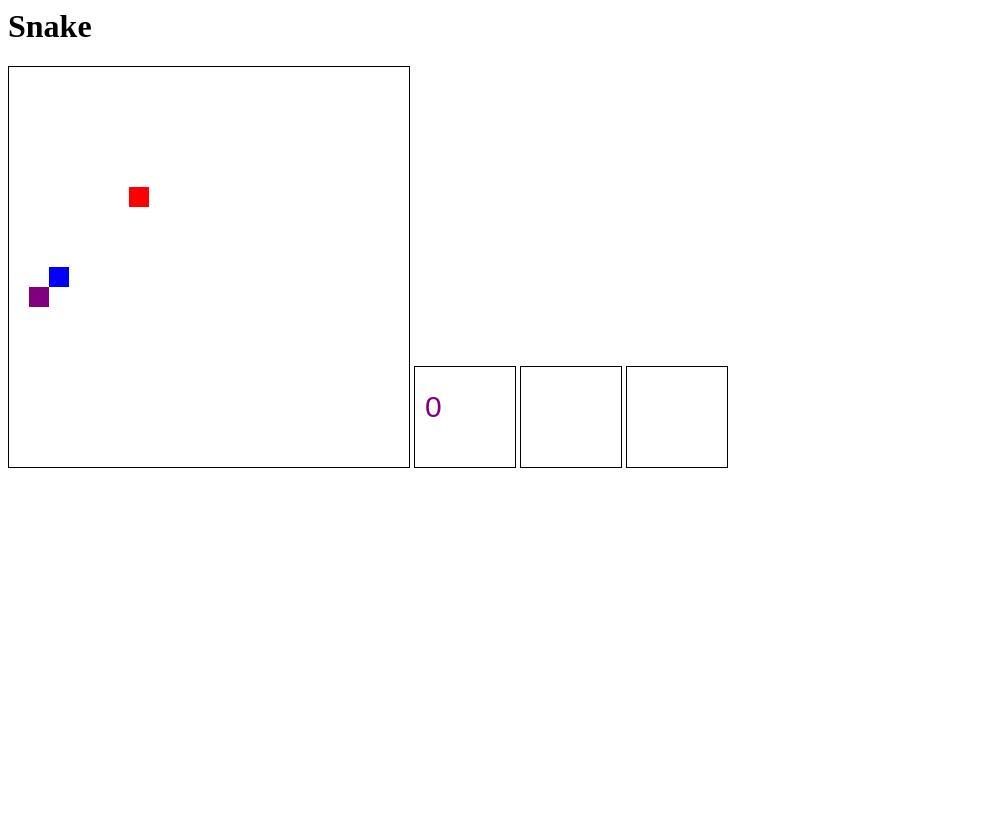
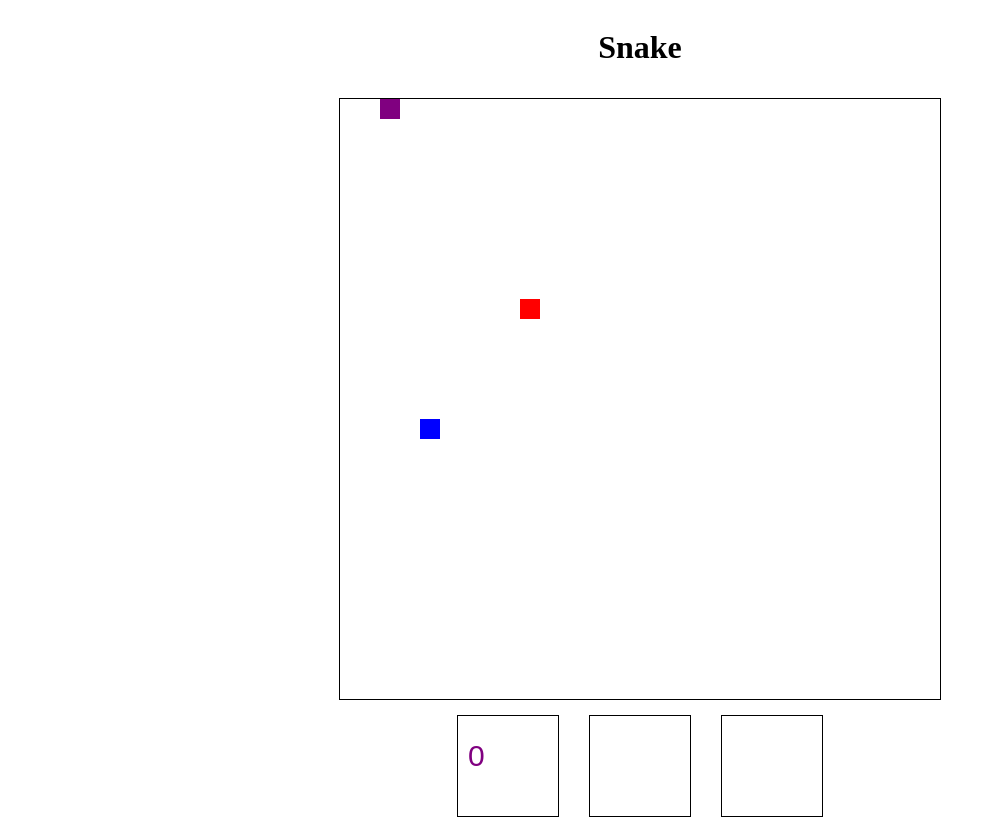
Before and after one commit to rg-km/se-fe4-kelompok4, a plain HTML site: page snake-game/index.html in a window 1280 px wide. Shown: the whole page, without its empty margins (0-996 px from the left). Before the commit the page ends 800 px from the top, so only its background shows below. Drawn offline with Linux system fonts and the light colour scheme.

Commit message:
giving style on branch main

```diff
--- a/snake-game/index.html
+++ b/snake-game/index.html
@@ -2,14 +2,30 @@
 
 <head>
 </head>
-<script type="text/javascript" src="script.js"></script>
+<link rel="stylesheet" href="style.css">
 
 <body onload="draw();">
-    <h1>Snake</h1>
-    <canvas id="snakeBoard" width="400" height="400" style="border:1px solid #000000;"></canvas>
-    <canvas id="score1Board" width="100" height="100" style="border:1px solid #000000;"></canvas>
-    <canvas id="score2Board" width="100" height="100" style="border:1px solid #000000;"></canvas>
-    <canvas id="score2Board" width="100" height="100" style="border:1px solid #000000;"></canvas>
+    <div class="judulgame">
+        <h1 class="judul">Snake</h1>
+    </div>
+    <div class="game-snake">
+        <canvas id="snakeBoard" width="600" height="600" style="border:1px solid #000000;"></canvas>
+    </div>
+    <div class="score-snake">
+        <canvas class="score" id="score1Board" width="100" height="100" style="border:1px solid #000000;"></canvas>
+        <canvas class="score" id="score2Board" width="100" height="100" style="border:1px solid #000000;"></canvas>
+        <canvas class="score" id="score3Board" width="100" height="100" style="border:1px solid #000000;"></canvas>
+    </div>
+    <!-- <div class="board-speed">
+
+    </div>
+    <div class="board-level">>
+
+    </div> -->
+
+    <!-- scirpt -->
+
+    <script type="text/javascript" src="script.js"></script>
 </body>
 
 </html>
--- a/snake-game/script.js
+++ b/snake-game/script.js
@@ -1,5 +1,5 @@
 const CELL_SIZE = 20;
-const CANVAS_SIZE = 400;
+const CANVAS_SIZE = 600;
 //made faster
 const REDRAW_INTERVAL = 50;
 const WIDTH = CANVAS_SIZE / CELL_SIZE;
--- a/snake-game/style.css
+++ b/snake-game/style.css
@@ -0,0 +1,34 @@
+.judulgame {
+  position: relative;
+  display: flex;
+  justify-content: center;
+  align-items: center;
+  /* background: yellow; */
+}
+
+.game-snake {
+  display: flex;
+  position: relative;
+  justify-content: center;
+
+  /* background-color: black; */
+}
+.game-snake {
+  margin-top: 10px;
+  display: flex;
+  position: relative;
+  justify-content: center;
+  align-items: center;
+  /* background-color: red; */
+}
+
+.score-snake {
+  display: flex;
+  position: relative;
+  justify-content: center;
+}
+
+.score {
+  margin: 15px 15px 15px 15px;
+  /* background-color: green; */
+}
```
